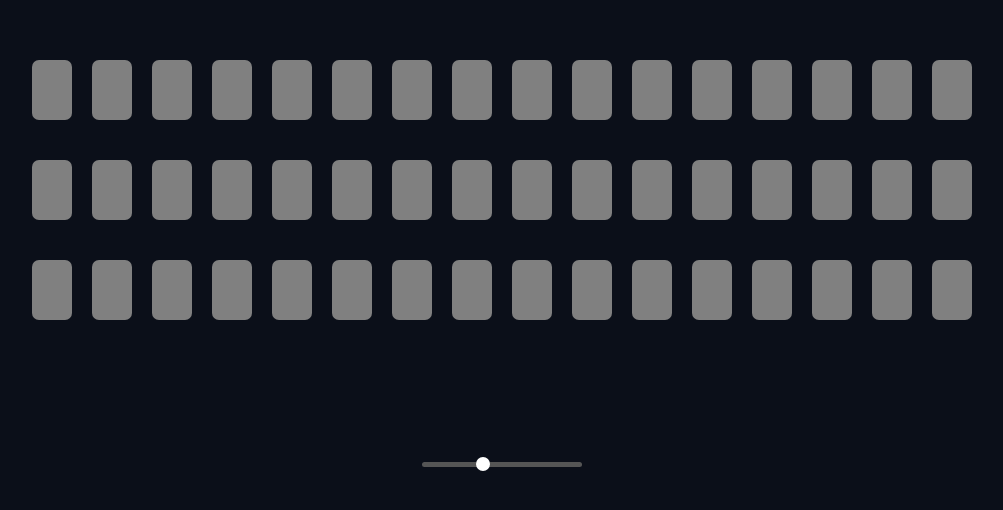
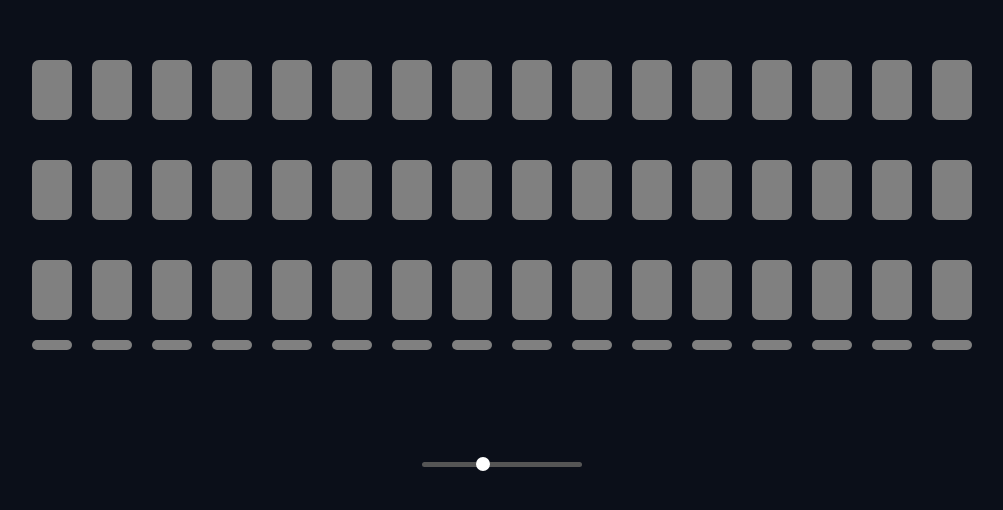
Before and after one commit to boomertanjim/BitMaker-24, a website: page src/index.html in a window 1280 px wide. Shown: the part 124-634 px from the top of the page, without its empty margins (138-1141 px from the left). Drawn offline with Linux system fonts and the light colour scheme.

Commit message:
Added beat indicator in the bottom

```diff
--- a/src/index.html
+++ b/src/index.html
@@ -42,6 +42,10 @@
           buttons[i].push([0 + j * 60, 0 + i * 100, false, "grey"]);
         }
       }
+      let track = [];
+      for (let i = 0; i < 16; i++) {
+        track.push([0 + i * 60, 280, false, "grey"]);
+      }
 
       function animate() {
         x.clearRect(0, 0, c.width, c.height);
@@ -53,6 +57,12 @@
             x.fill();
           });
         }
+        track.forEach((b) => {
+          x.beginPath();
+          x.roundRect(b[0], b[1], 40, 10, 7);
+          x.fillStyle = b[3];
+          x.fill();
+        });
         requestAnimationFrame(animate);
       }
       animate();
```
